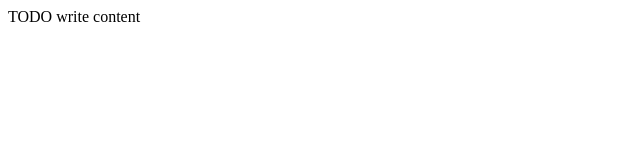
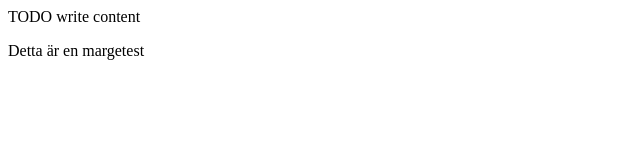
Before and after one commit to T4vxo/bootstrap4-test, a website: page index.html in a window 1280 px wide. Shown: the whole page, without its empty margins (0-640 px from the left). Drawn offline with Linux system fonts and the light colour scheme.

Commit message:
Update index.html

```diff
--- a/index.html
+++ b/index.html
@@ -12,5 +12,6 @@
     </head>
     <body>
         <div>TODO write content</div>
+        <p>Detta är en margetest</p>
     </body>
 </html>
```
